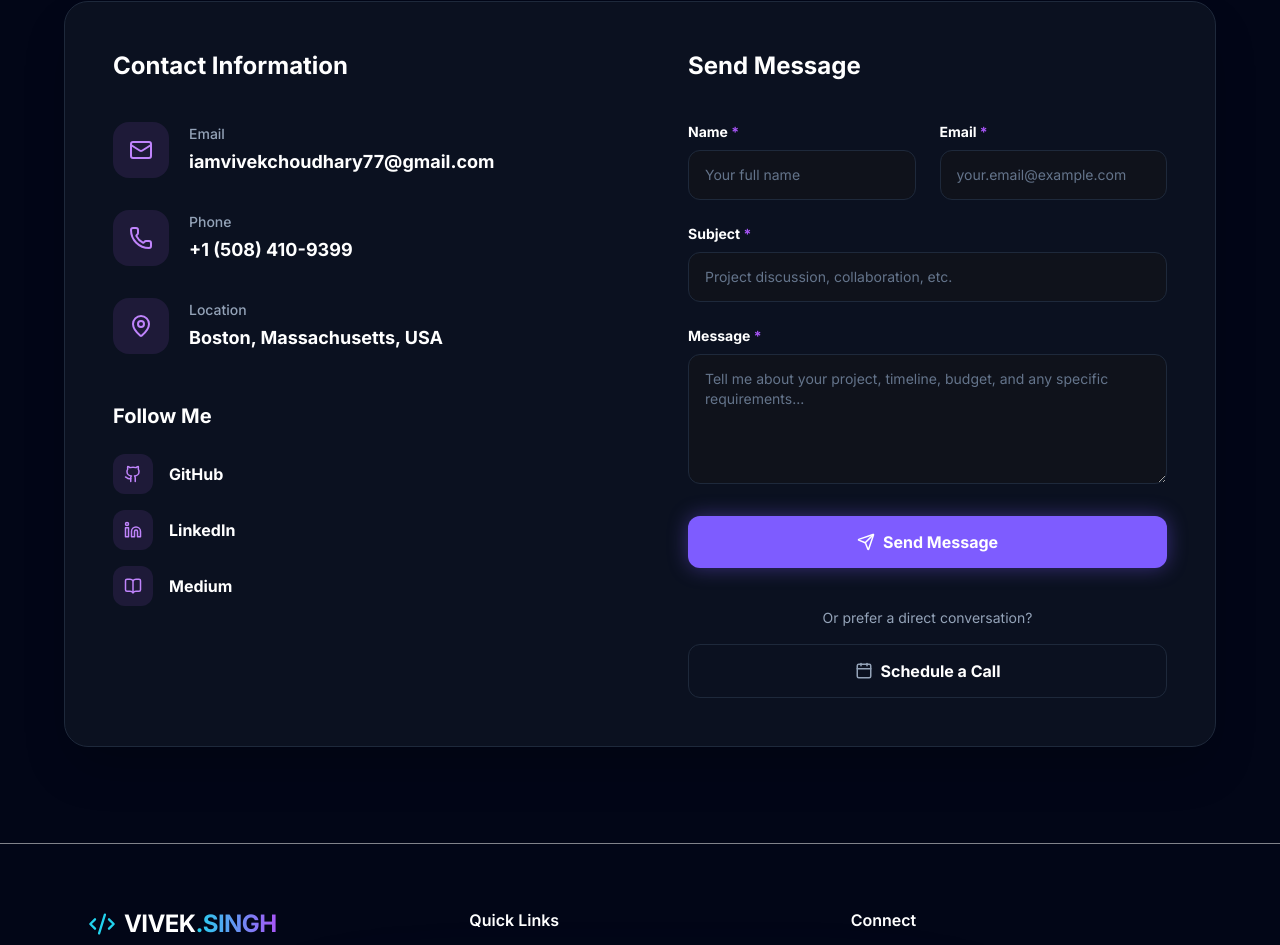
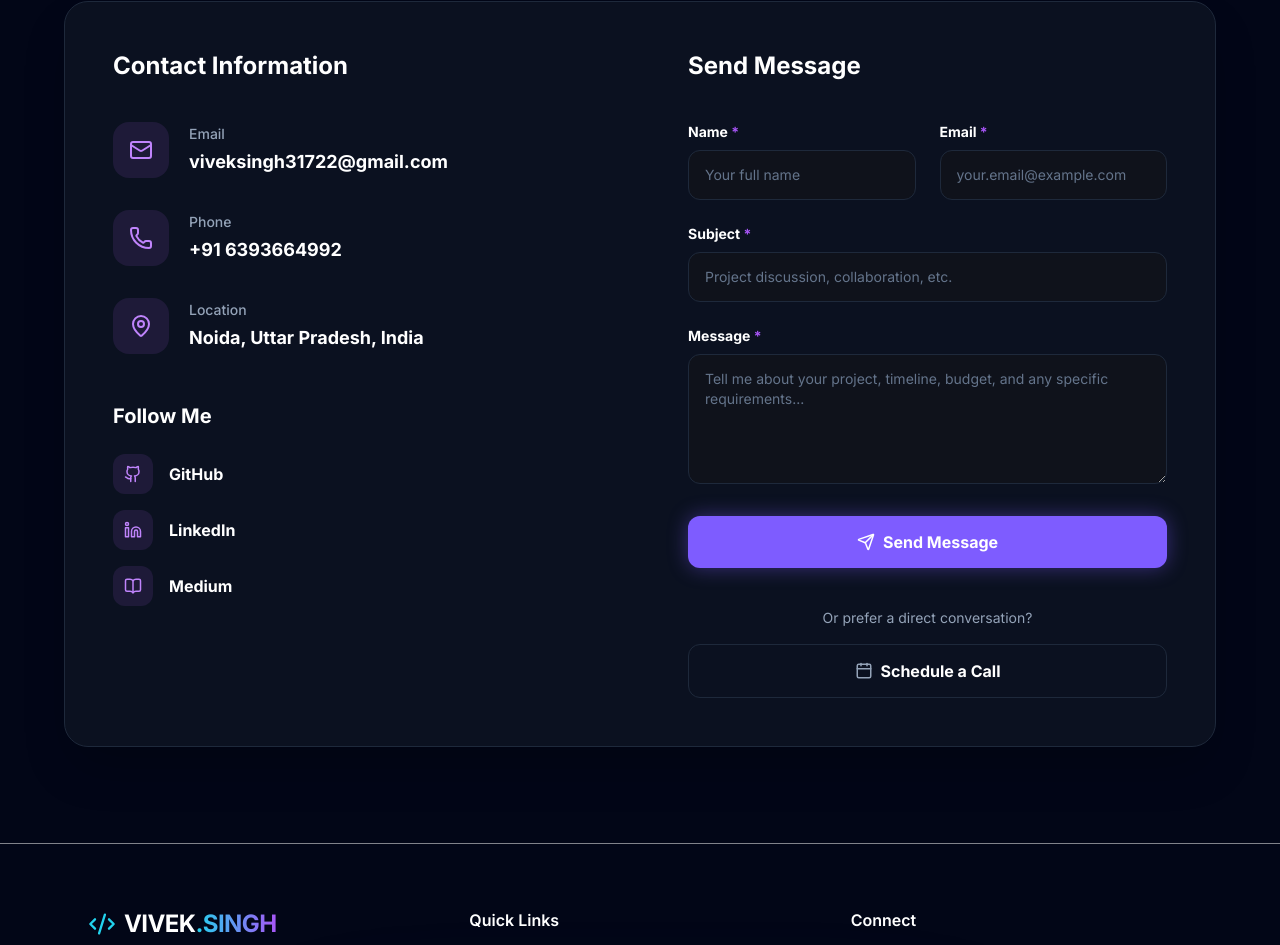
Before and after one commit to viveksingh31722/portfolio-vivek, a Next.js app: page / in a window 1280 px wide. Shown: the part 6233-7178 px from the top of the page. Built offline with nearby package versions, Linux system fonts and the light colour scheme; no server answers; the database is empty.

Commit message:
added some info

```diff
--- a/components/Contact.jsx
+++ b/components/Contact.jsx
@@ -66,7 +66,7 @@ export default function Contact() {
                 <div className="flex flex-col">
                   <span className="text-slate-400 text-sm font-medium mb-1">Email</span>
                   <a href="mailto:iamvivekchoudhary77@gmail.com" className="text-white font-bold text-lg hover:text-purple-400 transition-colors">
-                    iamvivekchoudhary77@gmail.com
+                    viveksingh31722@gmail.com
                   </a>
                 </div>
               </div>
@@ -78,7 +78,7 @@ export default function Contact() {
                 <div className="flex flex-col">
                   <span className="text-slate-400 text-sm font-medium mb-1">Phone</span>
                   <a href="tel:+15084109399" className="text-white font-bold text-lg hover:text-purple-400 transition-colors">
-                    +1 (508) 410-9399
+                    +91 6393664992
                   </a>
                 </div>
               </div>
@@ -90,7 +90,7 @@ export default function Contact() {
                 <div className="flex flex-col">
                   <span className="text-slate-400 text-sm font-medium mb-1">Location</span>
                   <span className="text-white font-bold text-lg">
-                    Boston, Massachusetts, USA
+                    Noida, Uttar Pradesh, India
                   </span>
                 </div>
               </div>
```
